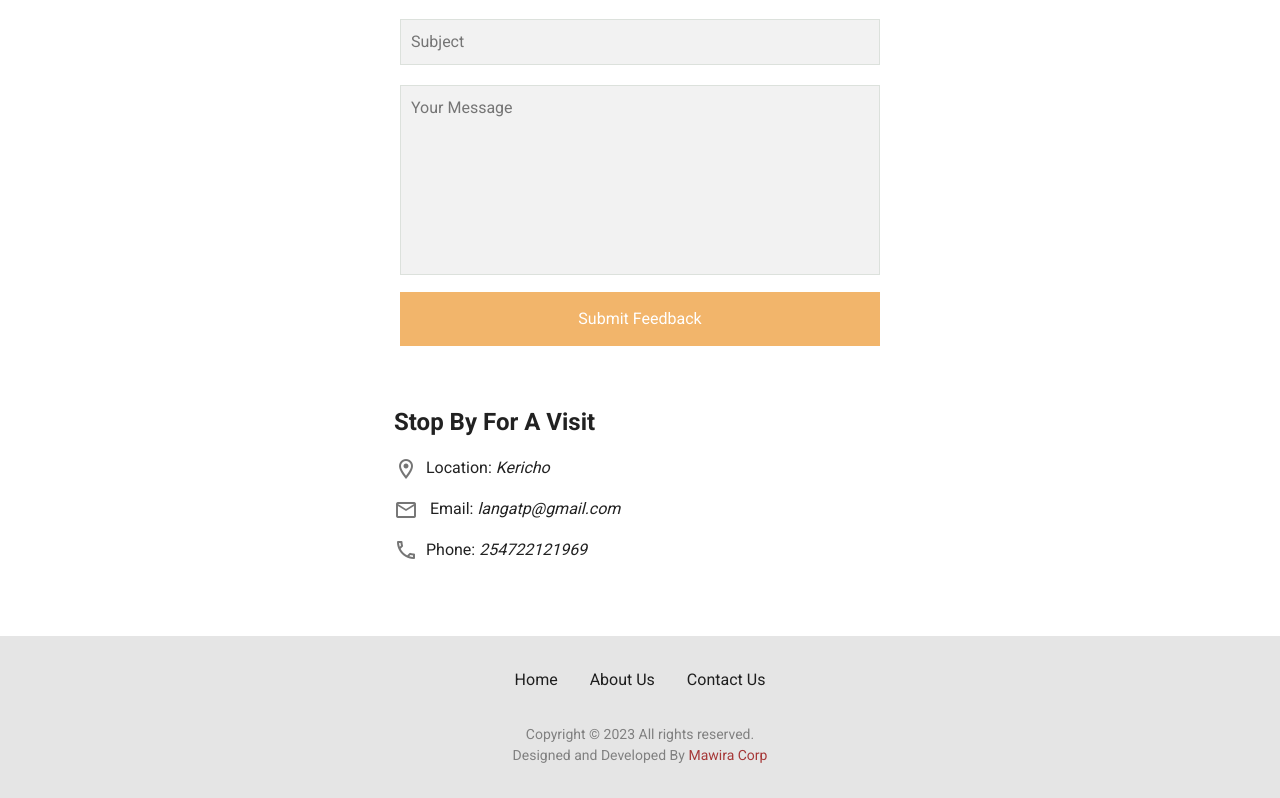
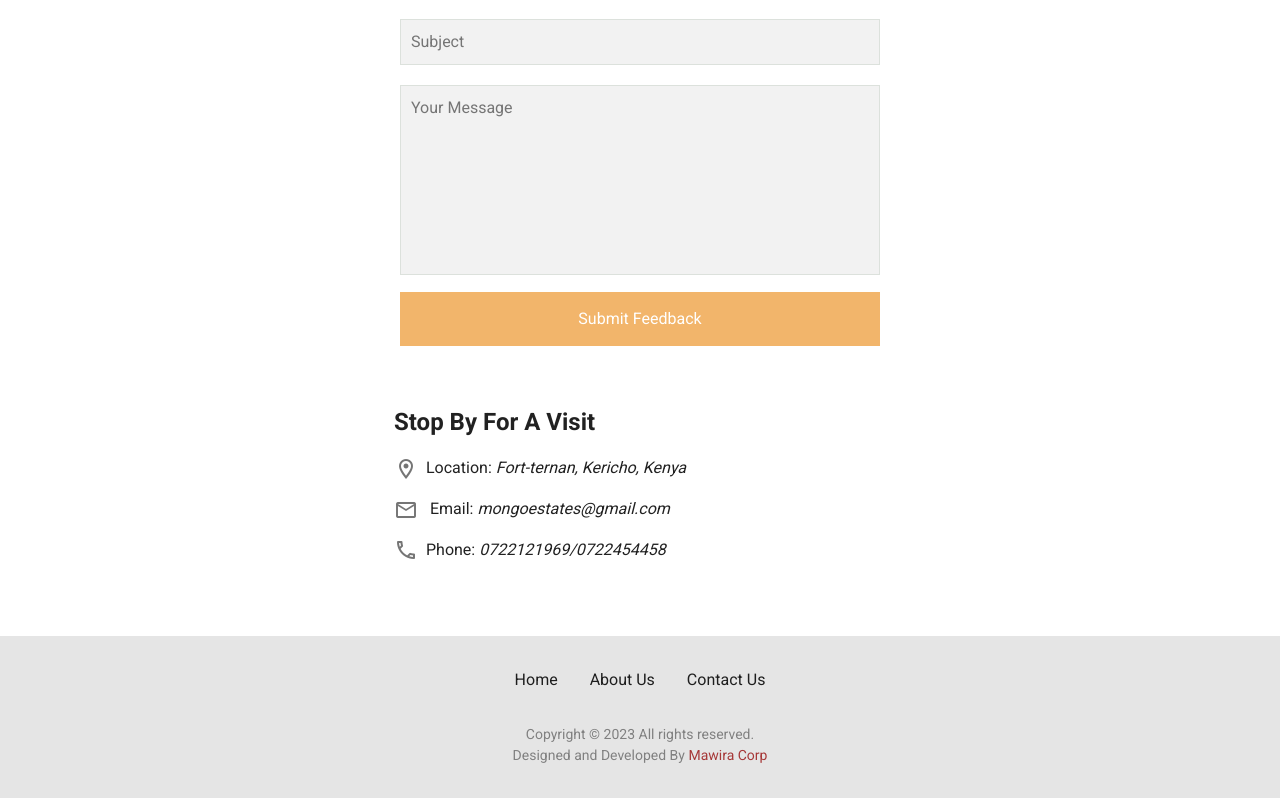
Before and after one commit to rodgersBRY/mongo-coffee, a Vue app: page /contact in a window 1280 px wide. Shown: the part 731-1529 px from the top of the page. Built offline with nearby package versions, Linux system fonts and the light colour scheme.

Commit message:
update the contact details

```diff
--- a/src/views/about.vue
+++ b/src/views/about.vue
@@ -34,7 +34,7 @@
         <div class="about-img">
           <img
             :src="require('../assets/team.jpg')"
-            alt="jowam values"
+            alt="mongo values"
           />
         </div>
       </section>
--- a/src/views/contact.vue
+++ b/src/views/contact.vue
@@ -56,21 +56,15 @@
         <section class="location">
           <h2>Stop By For A Visit</h2>
           <p>
-            <v-icon class="mr-2">mdi-map-marker-outline</v-icon>Location: <em>Kericho</em>
+            <v-icon class="mr-2">mdi-map-marker-outline</v-icon>Location: <em>Fort-ternan, Kericho, Kenya</em>
           </p>
           <p>
             <v-icon class="mr-2">mdi-email-outline</v-icon>
-            Email: <em>langatp@gmail.com</em>
+            Email: <em>mongoestates@gmail.com</em>
           </p>
           <p>
-            <v-icon class="mr-2">mdi-phone-outline</v-icon>Phone: <em>254722121969</em>
+            <v-icon class="mr-2">mdi-phone-outline</v-icon>Phone: <em>0722121969/0722454458</em>
           </p>
-
-          <!-- <div class="social-media">
-            <v-btn text large href="https://www.instagram.com/jowamcoffee/" color="orange darken-2" style="text-transform: lowercase;">
-              <v-icon class="mr-3">mdi-instagram</v-icon> mongo_coffee
-            </v-btn>
-          </div> -->
         </section>
       </div>
     </main>
```
Also changed, not shown: 2 other files (tests, documents, lock files or other folders).
